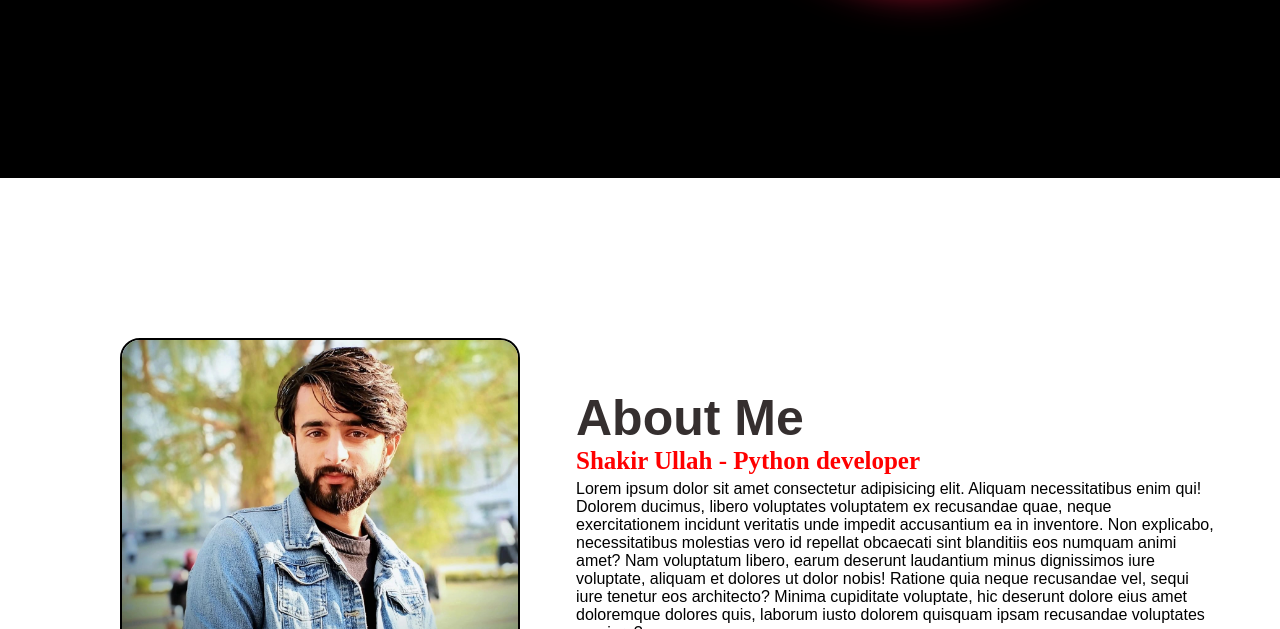
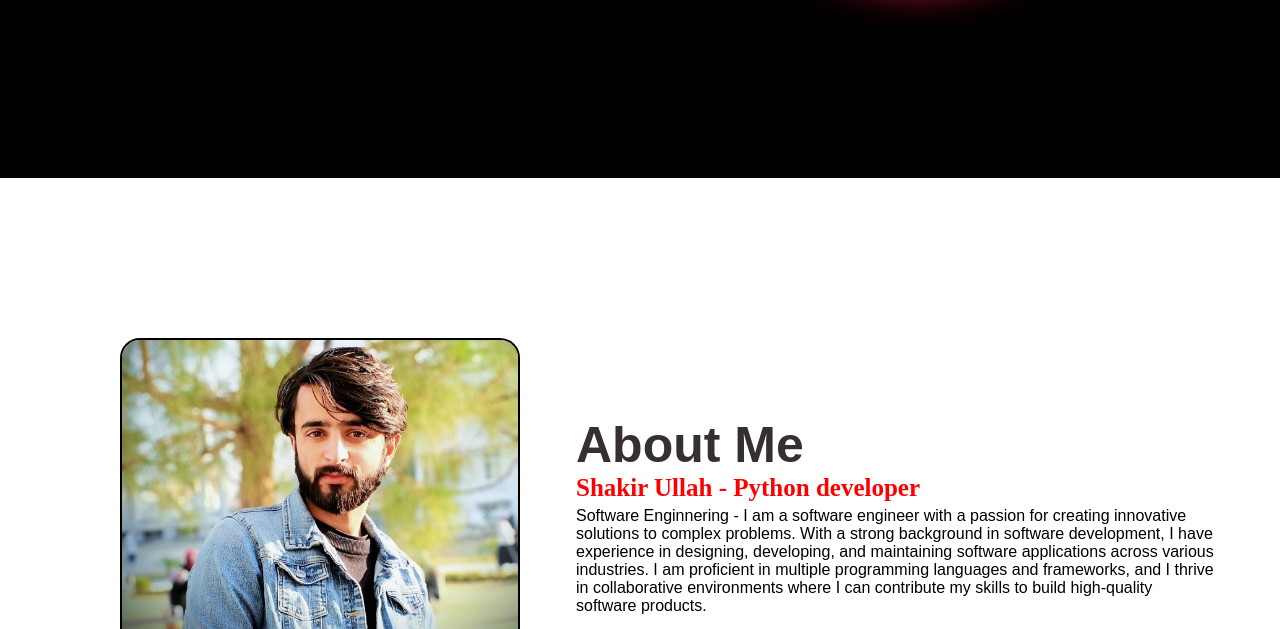
Before and after one commit to ShakirUllah777/Frontend-Learning, a plain HTML site: page Project1/Personal website/index.html in a window 1280 px wide. Shown: the part 622-1251 px from the top of the page. Drawn offline with Linux system fonts and the light colour scheme; files whose address does not match are found by name.

Commit message:
PW - About section completed.

```diff
--- a/Project1/Personal website/index.html
+++ b/Project1/Personal website/index.html
@@ -44,15 +44,7 @@
         <div class="about-right">
             <h1 class="Ar-h">About Me</h1>
             <h3 class="Ar-h2">Shakir Ullah - Python developer</h3>
-            <p>Lorem ipsum dolor sit amet consectetur adipisicing elit. Aliquam necessitatibus enim qui! Dolorem
-                ducimus, libero voluptates voluptatem ex recusandae quae, neque exercitationem incidunt veritatis unde
-                impedit accusantium ea in inventore.
-                Non explicabo, necessitatibus molestias vero id repellat obcaecati sint blanditiis eos numquam animi
-                amet? Nam voluptatum libero, earum deserunt laudantium minus dignissimos iure voluptate, aliquam et
-                dolores ut dolor nobis!
-                Ratione quia neque recusandae vel, sequi iure tenetur eos architecto? Minima cupiditate voluptate, hic
-                deserunt dolore eius amet doloremque dolores quis, laborum iusto dolorem quisquam ipsam recusandae
-                voluptates quo iure?
+            <p>Software Enginnering - I am a software engineer with a passion for creating innovative solutions to complex problems. With a strong background in software development, I have experience in designing, developing, and maintaining software applications across various industries. I am proficient in multiple programming languages and frameworks, and I thrive in collaborative environments where I can contribute my skills to build high-quality software products.
             </p>
             <div class="about-icions">
                 <a href="http://" target="_blank">
--- a/Project1/Personal website/style.css
+++ b/Project1/Personal website/style.css
@@ -46,6 +46,7 @@ nav {
 
 .nav-links li a:hover {
   color: #38bdf8;
+  border-bottom: 1px solid  #38bdf8;
 }
 
 /* Hero Section */
@@ -171,6 +172,6 @@ nav {
   color: black;
 }
 
-.about-icions a:hover {
+.about-icions i:hover {
   cursor: pointer;
 }
```
